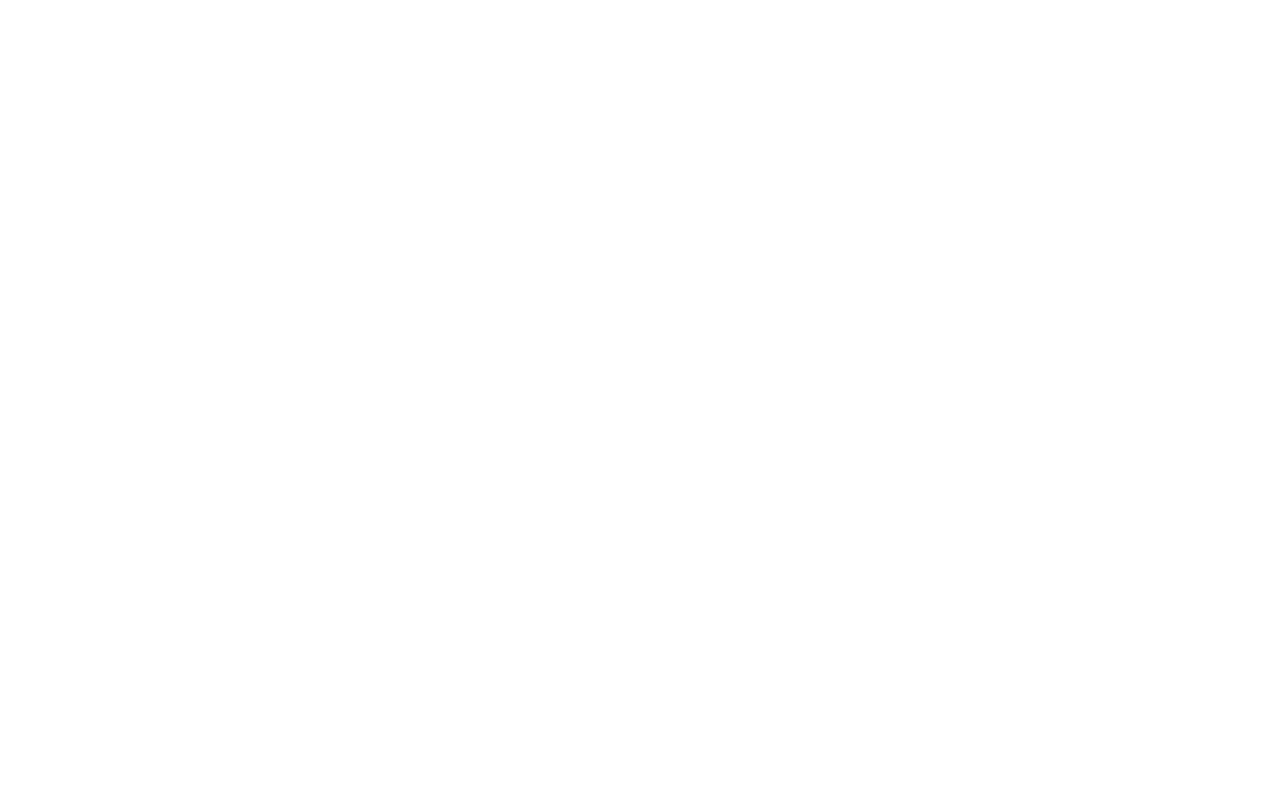
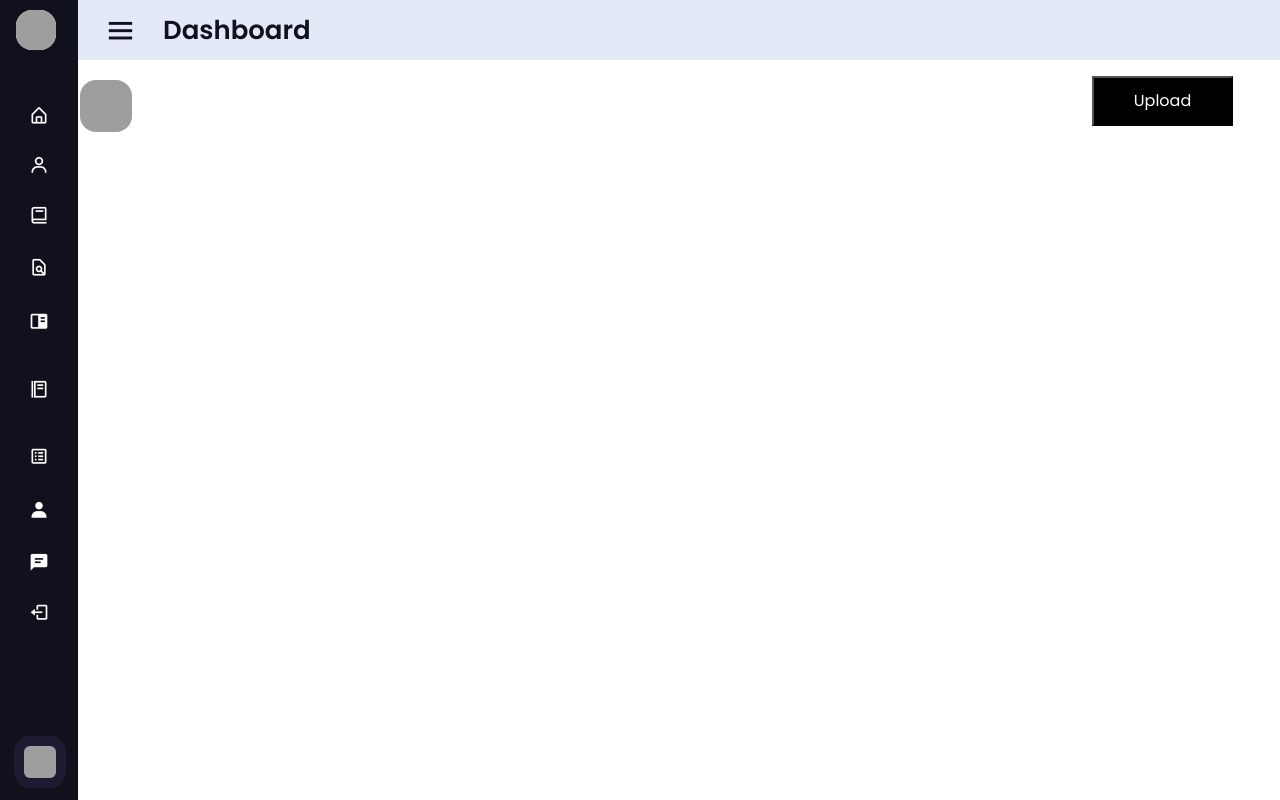
Before and after one commit to PranavShelke4/IT, a React (Create React App) app: page /question-paper in a window 1280 px wide. Before the commit this address had no page. Built offline with nearby package versions, Linux system fonts and the light colour scheme; grey boxes are pictures that could not be loaded.

Commit message:
question paper upload page in progress

```diff
--- /dev/null
+++ b/src/components/SubjectTeacher/Course/question.css
@@ -0,0 +1,13 @@
+.question{
+    padding-top: 5rem;
+    padding-left: 5rem;
+}
+.upload-btn{
+    position: absolute;
+    background-color: black;
+    color: white;
+    margin-left: 75%;
+    margin-top: 2%;
+
+
+}
--- /dev/null
+++ b/src/components/SubjectTeacher/Course/question.js
@@ -0,0 +1,14 @@
+import React from 'react';
+import './question.css';
+
+function question(){
+    return (
+        <div className='question'>
+            <img src='https://www.google.com/imgres?imgurl=https%3A%2F%2Fplay-lh.googleusercontent.com%2F3tLaTWjP9kz56OwkbnbAnZoNp4HL28zcDMt5DEjt-kfuVhraWJBYC5XQRuMBf084JQ&imgrefurl=https%3A%2F%2Fplay.google.com%2Fstore%2Fapps%2Fdetails%3Fid%3Dcom.adobe.reader%26hl%3Den_US%26gl%3DUS&tbnid=RJ3BpoR7vUu9CM&vet=12ahUKEwiQ9b2R3__1AhWOR2wGHbuhCMsQMygBegUIARDSAQ..i&docid=0mV4jyyHSZLO_M&w=512&h=512&q=pdf%20image&ved=2ahUKEwiQ9b2R3__1AhWOR2wGHbuhCMsQMygBegUIARDSAQ' alt='PDF logo' />
+            <button className='upload-btn'>Upload</button>
+        </div>
+
+    );
+}
+
+export default question;
--- a/src/functions/routes.js
+++ b/src/functions/routes.js
@@ -5,6 +5,7 @@
 import Fideology from '../pages/SubjectTeacherPages/FideologyForm';
 import StudentDetail from '../pages/SubjectTeacherPages/studentDetail';
 import Course from '../pages/SubjectTeacherPages/coursePage';
+import QuestionPaper from '../pages/SubjectTeacherPages/questionPaper';
 
 const ConfigRoutes = () => {
   return (
@@ -15,6 +16,7 @@
         <Route path="/subject-teacher-dashbord" element={<Dashbord />}></Route>
         <Route path="/student-details" element={<StudentDetail />}></Route>
         <Route path="/course" element={<Course />}></Route>
+        <Route path="/question-paper" element={<QuestionPaper />}></Route>
       </Routes>
     </>
   );
--- /dev/null
+++ b/src/pages/SubjectTeacherPages/questionPaper.js
@@ -0,0 +1,14 @@
+import React from 'react';
+import Question from '../../components/SubjectTeacher/Course/question';
+import SubNavbar from '../../components/SubjectTeacher/subNavbar';
+
+function questionPaper(){
+    return (
+        <div>
+            <SubNavbar />
+            <Question />
+        </div>
+    );
+}
+
+export default questionPaper;
```
